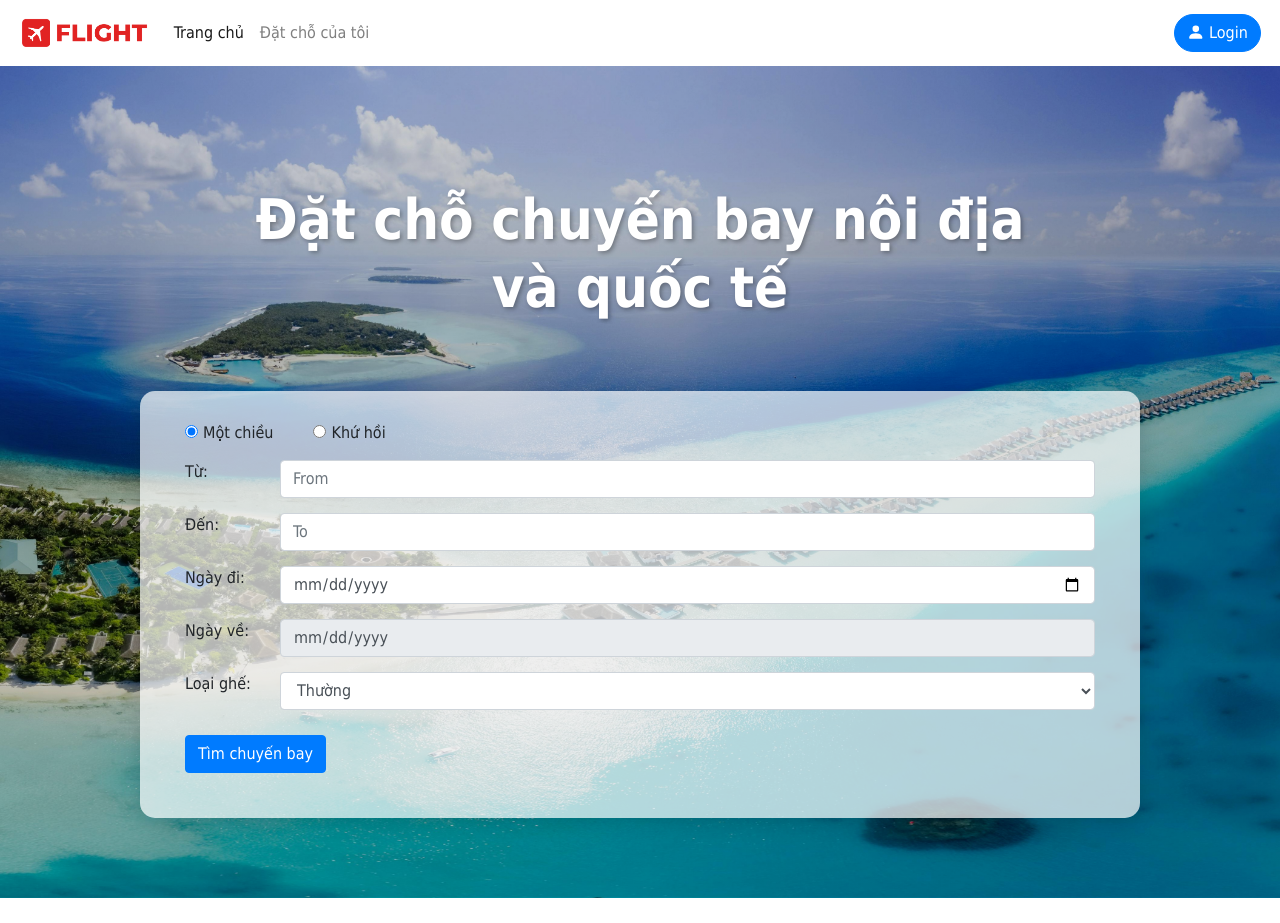
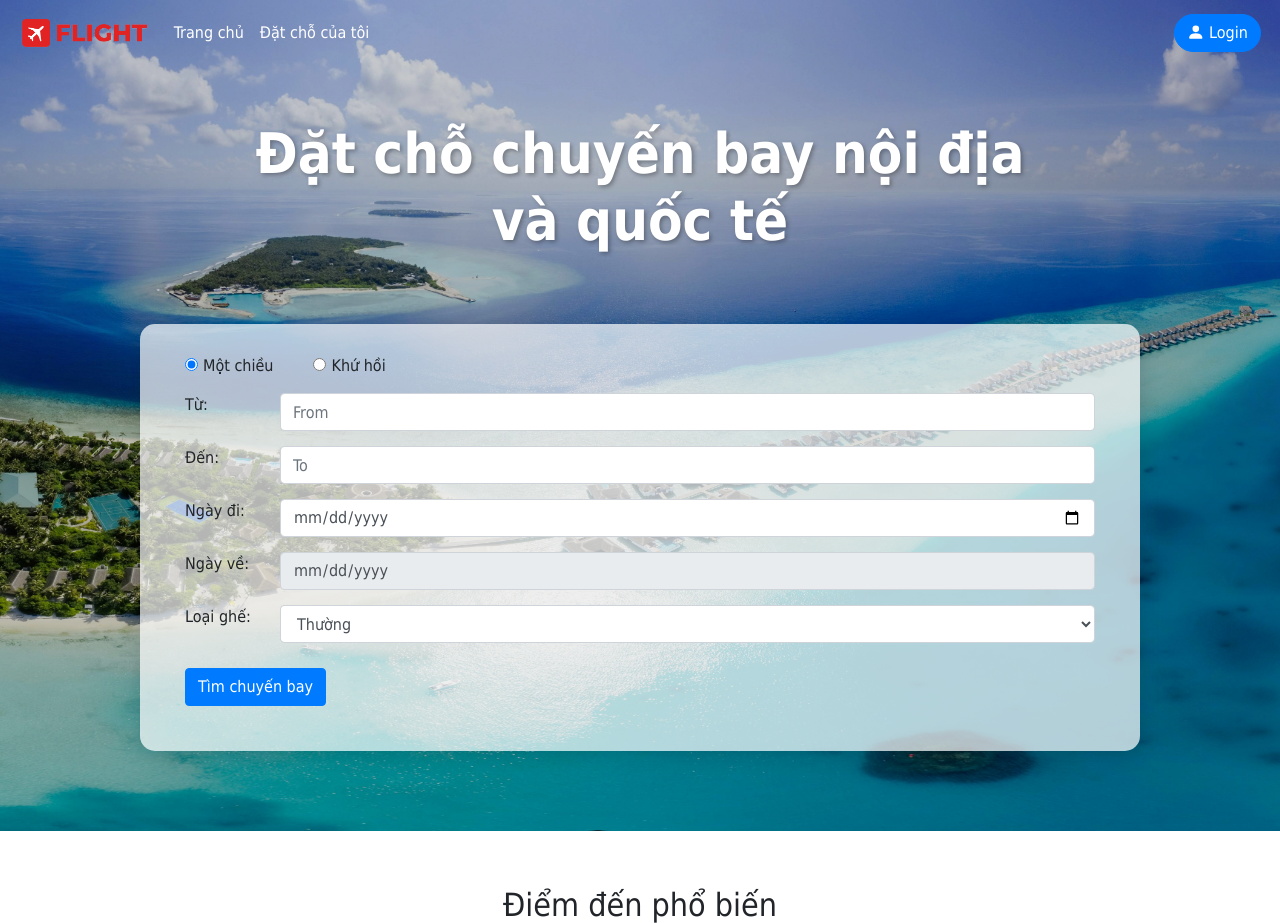
Before and after one commit to huytu0702/capstone, a Django app: page / in a window 1280 px wide. Shown: the top 923 px of the page. Run offline with Django 3.2, Linux system fonts and the light colour scheme; some libraries are stand-ins or nearby versions; some web fonts are replaced.

Commit message:
invisible

```diff
--- a/flight/static/css/layout_style.css
+++ b/flight/static/css/layout_style.css
@@ -19,9 +19,16 @@ body {
 
 .navbar {
     padding: .7rem 1.2rem;
-    background-color: rgba(255, 255, 255, 0.95);
-    box-shadow: 0 2px 10px rgba(0, 0, 0, 0.1);
+    background-color: transparent !important; /* Đặt nền trong suốt */
+    box-shadow: none; /* Loại bỏ bóng nếu không cần */
     transition: all 0.3s ease;
+    z-index: 1000; /* Đảm bảo navbar luôn ở phía trên */
+    position: fixed; /* Navbar cố định khi cuộn */
+    width: 100%; /* Đảm bảo navbar phủ toàn bộ chiều ngang */
+}
+
+.nav-link {
+    color: white !important;
 }
 
 .nav-link:hover {
--- a/flight/templates/flight/layout.html
+++ b/flight/templates/flight/layout.html
@@ -21,7 +21,7 @@
   {% block parentBody %}
   {% endblock %}
   <div class="container-fluid">
-    <nav class="navbar navbar-expand-lg navbar-light">
+    <nav class="navbar navbar-expand-lg navbar-light transparent-navbar">
       <a class="navbar-brand" href="{% url 'index' %}">
           <img src="{% static 'img/icon_logo.png' %}" height="34" alt="">
       </a>
```
